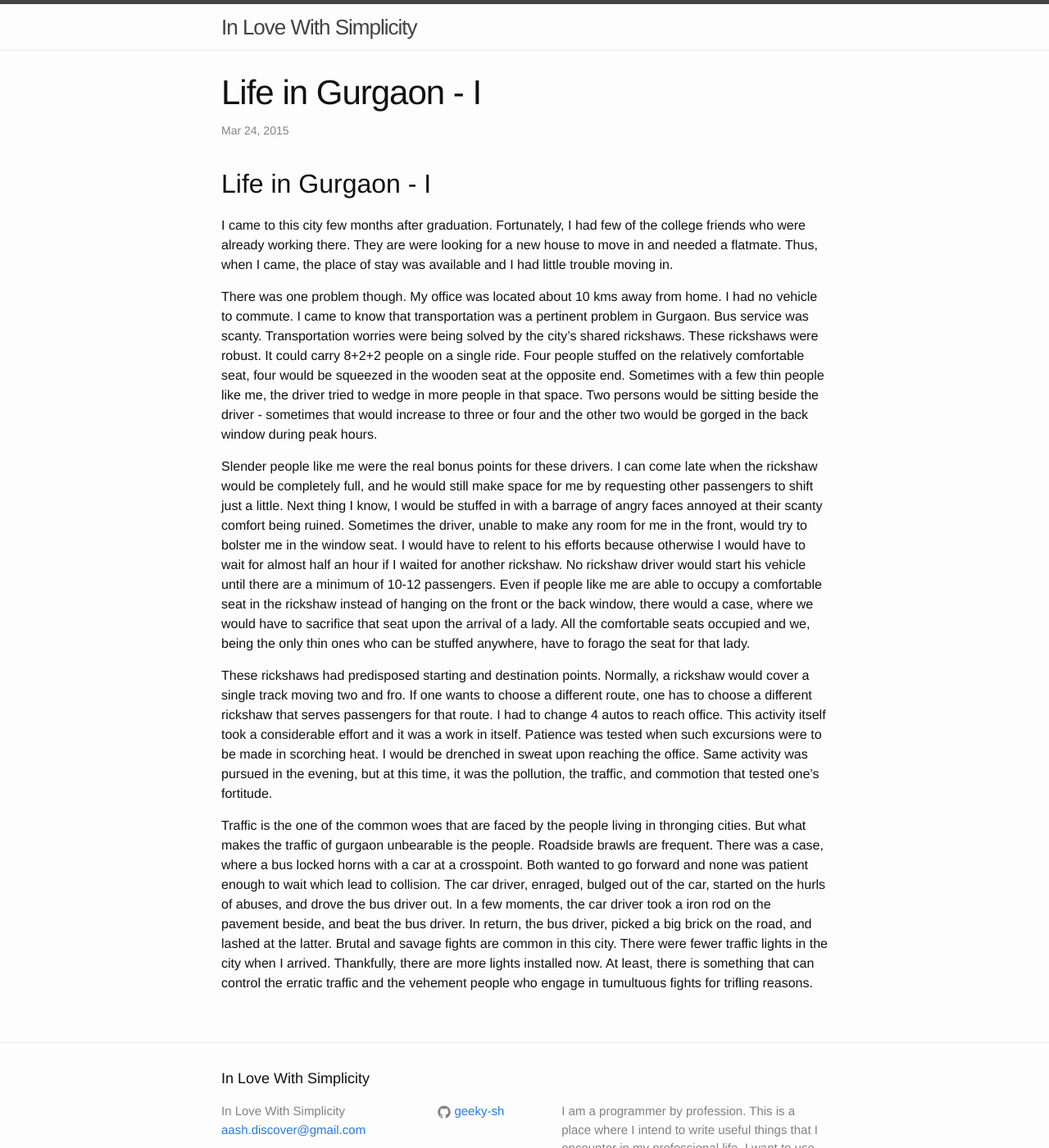
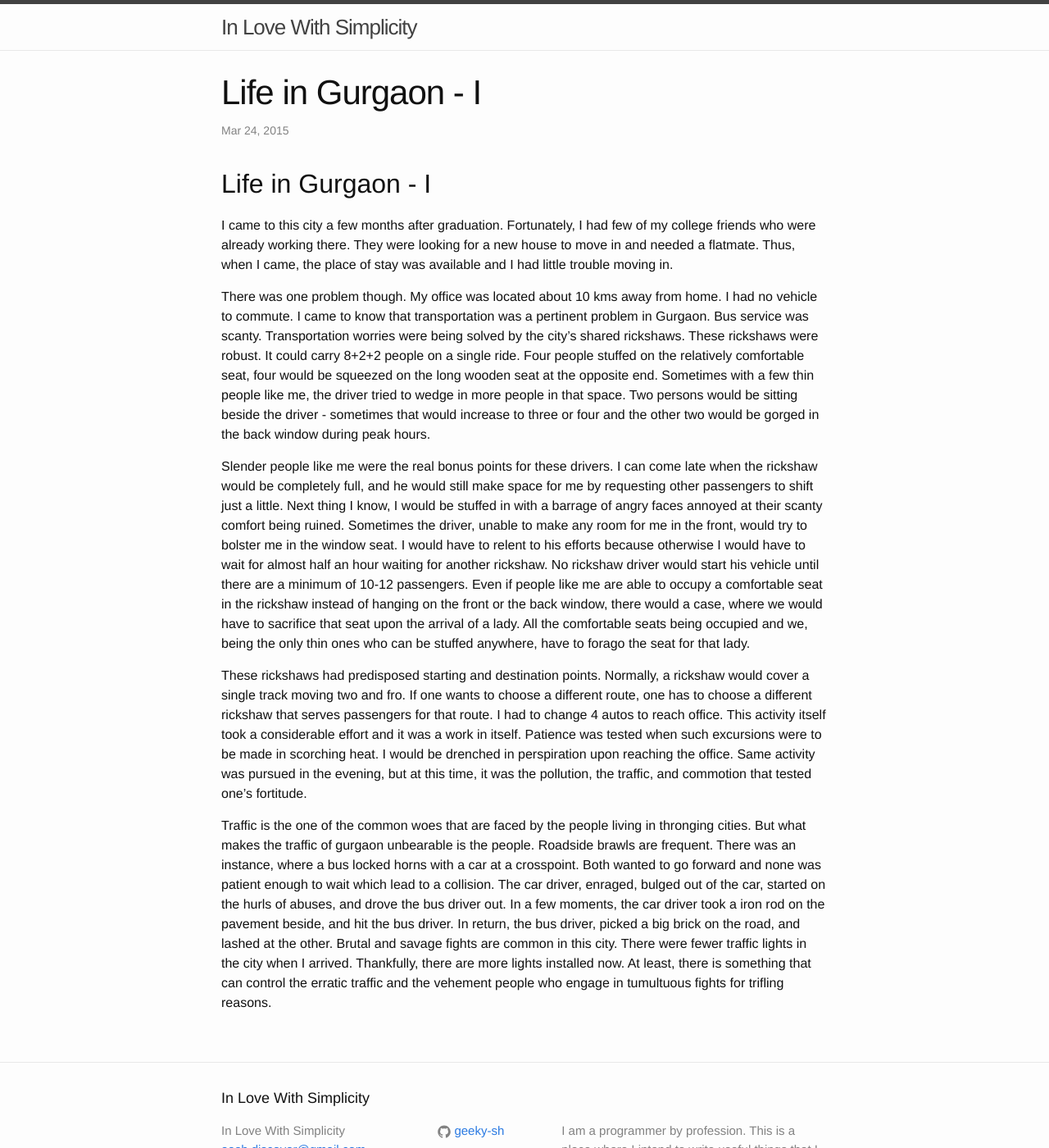
Before and after one commit to geeky-sh/geeky-sh.github.io, a Jekyll site: the page built from _posts/2015-03-24-Life-in-Gurgaon-I.md, in a window 1280 px wide and 1400 px high. Shown: the whole window at 82% size. Built offline with Jekyll 4.4.1, drawn with Linux system fonts in a browser that asks for light colours; Markdown is read by kramdown in place of the engine named in the settings; comment, search, counter and statistics services are not loaded.

Commit message:
fix mistakes in life in gurgaon I

```diff
--- a/_posts/2015-03-24-Life-in-Gurgaon-I.md
+++ b/_posts/2015-03-24-Life-in-Gurgaon-I.md
@@ -5,12 +5,12 @@ title: Life in Gurgaon - I
 
 ##Life in Gurgaon - I
 
-I came to this city few months after graduation. Fortunately, I had few of  the college friends who were already working there. They are were looking for a new house to move in and needed a flatmate. Thus, when I came, the place of stay was available and I had little trouble moving in.
+I came to this city a few months after graduation. Fortunately, I had few of my college friends who were already working there. They were looking for a new house to move in and needed a flatmate. Thus, when I came, the place of stay was available and I had little trouble moving in.
 
-There was one problem though. My office was located about 10 kms away from home. I had no vehicle to commute. I came to know that transportation was a pertinent problem in Gurgaon. Bus service was scanty. Transportation worries were being solved by the city’s shared rickshaws. These rickshaws were robust. It could carry 8+2+2 people on a single ride. Four people stuffed on the relatively comfortable seat, four would be squeezed in the wooden seat at the opposite end. Sometimes with a few thin people like me, the driver tried to wedge in more people in that space. Two persons would be sitting beside the driver - sometimes that would increase to three or four and the other two would be gorged in the back window during peak hours.
+There was one problem though. My office was located about 10 kms away from home. I had no vehicle to commute. I came to know that transportation was a pertinent problem in Gurgaon. Bus service was scanty. Transportation worries were being solved by the city’s shared rickshaws. These rickshaws were robust. It could carry 8+2+2 people on a single ride. Four people stuffed on the relatively comfortable seat, four would be squeezed on the long wooden seat at the opposite end. Sometimes with a few thin people like me, the driver tried to wedge in more people in that space. Two persons would be sitting beside the driver - sometimes that would increase to three or four and the other two would be gorged in the back window during peak hours.
 
-Slender people like me were the real bonus points for these drivers. I can come late when the rickshaw would be completely full, and he would still make space for me by requesting other passengers to shift just a little. Next thing I know, I would be stuffed in with a barrage of angry faces annoyed at their scanty comfort being ruined. Sometimes the driver, unable to make any room for me in the front, would try to bolster me in the window seat. I would have to relent to his efforts because otherwise I would have to wait for almost half an hour if I waited for another rickshaw. No rickshaw driver would start his vehicle until there are a minimum of 10-12 passengers. Even if people like me are able to occupy a comfortable seat in the rickshaw instead of hanging on the front or the back window, there would a case, where we would have to sacrifice that seat upon the arrival of a lady. All the comfortable seats occupied and we, being the only thin ones who can be stuffed anywhere, have to forago the seat for that lady.
+Slender people like me were the real bonus points for these drivers. I can come late when the rickshaw would be completely full, and he would still make space for me by requesting other passengers to shift just a little. Next thing I know, I would be stuffed in with a barrage of angry faces annoyed at their scanty comfort being ruined. Sometimes the driver, unable to make any room for me in the front, would try to bolster me in the window seat. I would have to relent to his efforts because otherwise I would have to wait for almost half an hour waiting for another rickshaw. No rickshaw driver would start his vehicle until there are a minimum of 10-12 passengers. Even if people like me are able to occupy a comfortable seat in the rickshaw instead of hanging on the front or the back window, there would a case, where we would have to sacrifice that seat upon the arrival of a lady. All the comfortable seats being occupied and we, being the only thin ones who can be stuffed anywhere, have to forago the seat for that lady.
 
-These rickshaws had predisposed starting and destination points. Normally, a rickshaw would cover a single track moving two and fro. If one wants to choose a different route, one has to choose a different rickshaw that serves passengers for that route. I had to change 4 autos to reach office. This activity itself took a considerable effort and it was a work in itself. Patience was tested when such excursions were to be made in scorching heat. I would be drenched in sweat upon reaching the office. Same activity was pursued in the evening, but at this time, it was the pollution, the traffic, and commotion that tested one’s fortitude.
+These rickshaws had predisposed starting and destination points. Normally, a rickshaw would cover a single track moving two and fro. If one wants to choose a different route, one has to choose a different rickshaw that serves passengers for that route. I had to change 4 autos to reach office. This activity itself took a considerable effort and it was a work in itself. Patience was tested when such excursions were to be made in scorching heat. I would be drenched in perspiration upon reaching the office. Same activity was pursued in the evening, but at this time, it was the pollution, the traffic, and commotion that tested one’s fortitude.
 
-Traffic is the one of the common woes that are faced by the people living in thronging cities. But what makes the traffic of gurgaon unbearable is the people. Roadside brawls are frequent.  There was a case, where a bus locked horns with a car at a crosspoint. Both wanted to go forward and none was patient enough to wait which lead to collision. The car driver, enraged, bulged out of the car, started on the hurls of abuses, and drove the bus driver out. In a few moments, the car driver took a iron rod on the pavement beside, and beat the bus driver. In return, the bus driver, picked a big brick on the road, and lashed at the latter.  Brutal and savage fights are common in this city. There were fewer traffic lights in the city when I arrived.  Thankfully, there are more lights installed now. At least, there is something that can control the erratic traffic and the vehement people who engage in tumultuous fights for trifling reasons.
+Traffic is the one of the common woes that are faced by the people living in thronging cities. But what makes the traffic of gurgaon unbearable is the people. Roadside brawls are frequent.  There was an instance, where a bus locked horns with a car at a crosspoint. Both wanted to go forward and none was patient enough to wait which lead to a collision. The car driver, enraged, bulged out of the car, started on the hurls of abuses, and drove the bus driver out. In a few moments, the car driver took a iron rod on the pavement beside, and hit the bus driver. In return, the bus driver, picked a big brick on the road, and lashed at the other.  Brutal and savage fights are common in this city. There were fewer traffic lights in the city when I arrived.  Thankfully, there are more lights installed now. At least, there is something that can control the erratic traffic and the vehement people who engage in tumultuous fights for trifling reasons.
```
